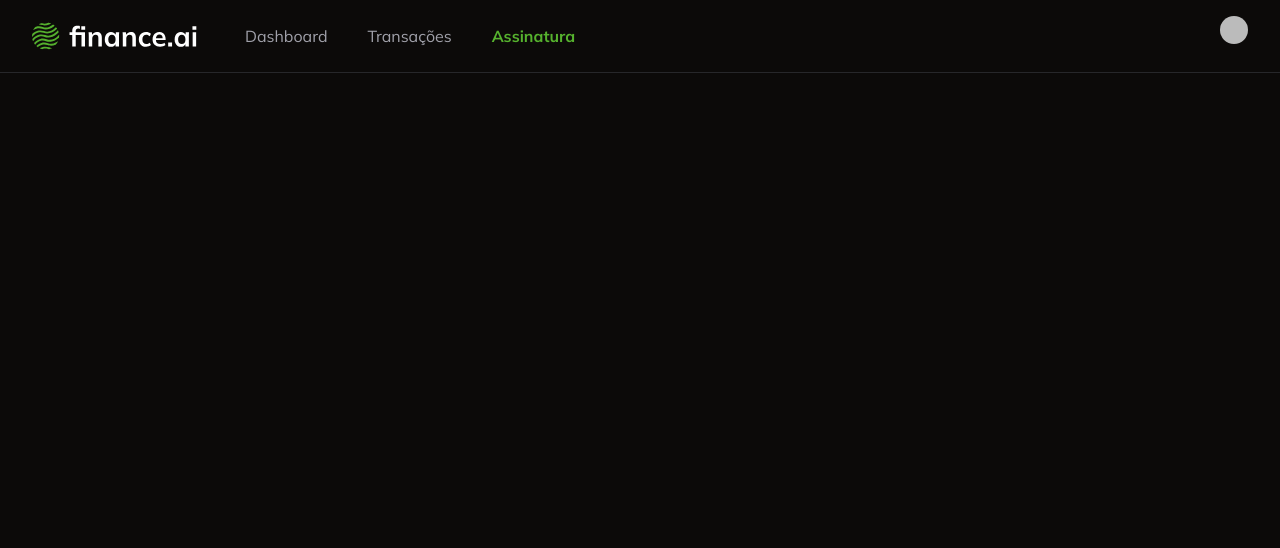
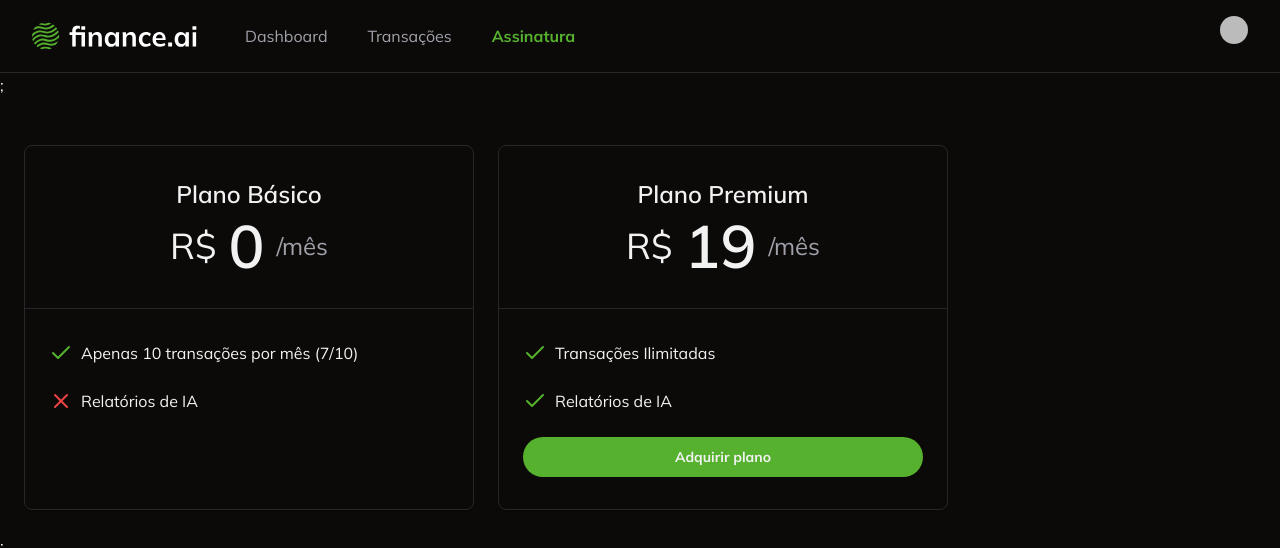
Before and after one commit to vivianezzt/viviane-finaceai, a Next.js app: page /subscription in a window 1280 px wide. Shown: the top 548 px of the page. Built offline with nearby package versions, Linux system fonts and the light colour scheme; no server answers; sample sign-in values are in the browser's storage; some icons are missing.

Commit message:
feat: ensure user is redirected to stripe chekout when acquiring plan

```diff
--- /dev/null
+++ b/app/subscription/_actions/create-stripe-checkout/index.ts
@@ -0,0 +1,36 @@
+
+ "use server";
+
+import { auth } from "@clerk/nextjs/server";
+import Stripe from "stripe";
+
+export const createStripeCheckout = async () => {
+  const { userId } = await auth();
+  if (!userId) {
+    throw new Error("Unauthorized");
+  }
+  if (!process.env.STRIPE_SECRET_KEY) {
+    throw new Error("Stripe secret key not found");
+  }
+  const stripe = new Stripe(process.env.STRIPE_SECRET_KEY, {
+    apiVersion: "2024-10-28.acacia",
+  });
+  const session = await stripe.checkout.sessions.create({
+    payment_method_types: ["card"],
+    mode: "subscription",
+    success_url: "http://localhost:3000",
+    cancel_url: "http://localhost:3000",
+    subscription_data: {
+      metadata: {
+        clerk_user_id: userId,
+      },
+    },
+    line_items: [
+      {
+        price: process.env.STRIPE_PREMIUM_PLAN_PRICE_ID,
+        quantity: 1,
+      },
+    ],
+  });
+  return { sessionId: session.id };
+};
--- /dev/null
+++ b/app/subscription/_components/acquire-plan-button.tsx
@@ -0,0 +1,25 @@
+"use client"
+import { Button } from "@/app/_components/ui/button";
+import { createStripeCheckout } from "../_actions/create-stripe-checkout";
+import { loadStripe } from "@stripe/stripe-js";
+
+export const AcquirePlanButton = () => {
+  const handleAcquirePlanClick = async () => {
+     const { sessionId } = await createStripeCheckout();
+    if (!process.env.NEXT_PUBLIC_STRIPE_PUBLISHABLE_KEY) {
+      throw new Error("Stripe publishable key not found");
+    }
+    const stripe = await loadStripe(
+      process.env.NEXT_PUBLIC_STRIPE_PUBLISHABLE_KEY,
+    );
+    if (!stripe) {
+      throw new Error("Stripe not found");
+    }
+    await stripe.redirectToCheckout({ sessionId });
+  }
+  return (
+    <Button className="w-full rounded-full font-bold" onClick={handleAcquirePlanClick}>
+      Adquirir plano
+    </Button>
+  )
+}
--- a/app/subscription/page.tsx
+++ b/app/subscription/page.tsx
@@ -1,12 +1,72 @@
 import { auth } from "@clerk/nextjs/server";
 import { redirect } from "next/navigation";
-import Navbar from "../_components/Navbar";
+import Navbar from "../_components/navbar";
+import { Card, CardContent, CardHeader } from "../_components/ui/card";
+import { CheckIcon, XIcon } from "lucide-react";
+import {AcquirePlanButton} from "./_components/acquire-plan-button";
+
 
 const SubscriptionPage = async () => {
   const { userId } = await auth();
   if (!userId) {
     redirect("/login");
   }
-  return <Navbar />;
+
+  return (
+    <>
+      <Navbar />;
+      <div className="space-y-6 p-6">
+        <h1 className="text-2xl font-bold"></h1>
+        <div className="flex gap-6">
+          <Card className="w-[450px]">
+            <CardHeader className="border-b border-solid py-8">
+              <h2 className="text-center text-2xl font-semibold">
+                Plano Básico
+              </h2>
+              <div className="flex items-center justify-center gap-3">
+                <span className="text-4xl">R$</span>
+                <span className="text-6xl font-semibold">0</span>
+                <div className="text-2xl text-muted-foreground">/mês</div>
+              </div>
+            </CardHeader>
+            <CardContent className="space-y-6 py-8">
+              <div className="flex items-center gap-2">
+                <CheckIcon className="text-primary" />
+                <p>Apenas 10 transações por mês (7/10)</p>
+              </div>
+               <div className="flex items-center gap-2">
+                <XIcon className="text-red-500" />
+                <p>Relatórios de IA</p>
+              </div>
+            </CardContent>
+          </Card>
+           <Card className="w-[450px]">
+            <CardHeader className="border-b border-solid py-8">
+              <h2 className="text-center text-2xl font-semibold">
+                Plano Premium
+              </h2>
+              <div className="flex items-center justify-center gap-3">
+                <span className="text-4xl">R$</span>
+                <span className="text-6xl font-semibold">19</span>
+                <div className="text-2xl text-muted-foreground">/mês</div>
+              </div>
+            </CardHeader>
+            <CardContent className="space-y-6 py-8">
+              <div className="flex items-center gap-2">
+                <CheckIcon className="text-primary" />
+                <p>Transações Ilimitadas</p>
+              </div>
+               <div className="flex items-center gap-2">
+                <CheckIcon className="text-primary" />
+                <p>Relatórios de IA</p>
+              </div>
+              <AcquirePlanButton />
+            </CardContent>
+          </Card>
+        </div>
+      </div>
+      ;
+    </>
+  );
 };
 export default SubscriptionPage;
--- a/package.json
+++ b/package.json
@@ -21,6 +21,7 @@
     "@radix-ui/react-scroll-area": "^1.2.0",
     "@radix-ui/react-select": "^2.1.2",
     "@radix-ui/react-slot": "^1.1.0",
+    "@stripe/stripe-js": "^4.9.0",
     "@tanstack/react-table": "^8.20.5",
     "class-variance-authority": "^0.7.0",
     "clsx": "^2.1.1",
@@ -35,6 +36,7 @@
     "react-hook-form": "^7.53.2",
     "react-number-format": "^5.4.2",
     "recharts": "^2.13.3",
+    "stripe": "^17.3.1",
     "tailwind-merge": "^2.5.4",
     "tailwindcss-animate": "^1.0.7",
     "zod": "^3.23.8"
```
Also changed, not shown: 2 other files (tests, documents, lock files or other folders).
